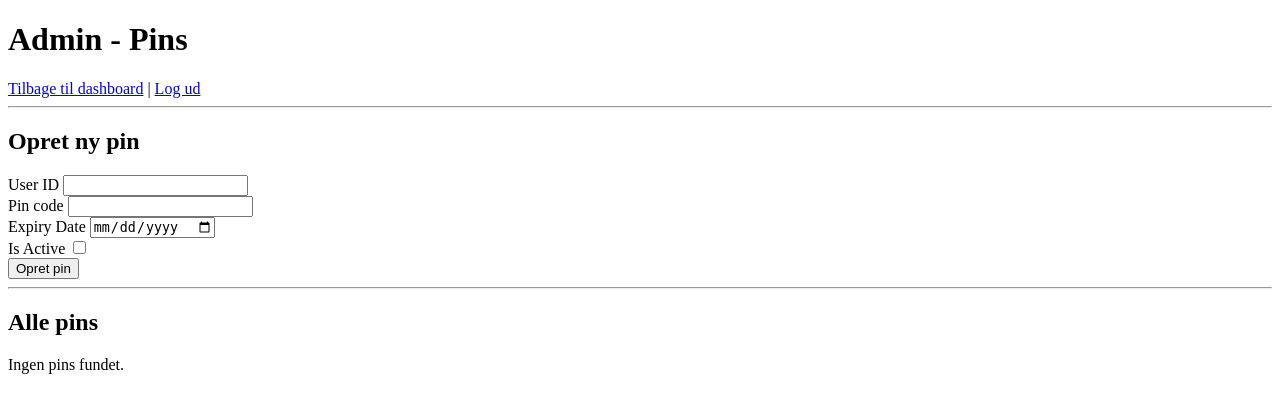
After one commit to Zerraphix/Face-Recognition-Project, a Flask app: page /admin/pins in a window 1280 px wide. The commit adds this page. Shown: the top 413 px of the page. Run offline with Flask 3, Linux system fonts and the light colour scheme; the visitor is signed in with stand-in values (Sample User, id 1); data that the repository does not hold is empty.

Commit message:
Admin Dashboard Pins virker

```diff
--- a/Azure VM Code/app.py
+++ b/Azure VM Code/app.py
@@ -12,6 +12,8 @@ from api.pin_api import api_pin
 
 
 app = Flask(__name__)
+
+app.secret_key = "change_this_secret_key"
 
 API_BASE_URL = "http://127.0.0.1:5000/api"
 
@@ -368,6 +370,86 @@ def admin_delete_log(log_id):
 
     return redirect(url_for("admin_logs"))
 
+# Admin pin routes
+@app.route("/admin/pins")
+@admin_required
+def admin_pins():
+    pins = []
+
+    try:
+        response = requests.get(
+            f"{API_BASE_URL}/pins",
+            timeout=5
+        )
+
+        if response.status_code == 200:
+            pins = response.json()
+        else:
+            flash("Kunne ikke hente pins fra API")
+
+    except requests.exceptions.RequestException:
+        flash("Kunne ikke forbinde til API-serveren")
+
+    return render_template(
+        "admin_pins.html",
+        pins=pins
+    )
+
+
+@app.route("/admin/pins/create", methods=["POST"])
+@admin_required
+def admin_create_pin():
+    user_id = request.form.get("user_id")
+    pin_code = request.form.get("pin_code")
+    expiry_date = request.form.get("expiry_date")
+    is_active = request.form.get("is_active") == "true"
+
+
+    try:
+        data = {
+            "user_id": user_id,
+            "pin_code": pin_code,
+            "expires_at": expiry_date,
+            "is_active": is_active
+        }
+
+
+        response = requests.post(
+            f"{API_BASE_URL}/pins",
+            json=data,
+            timeout=5
+        )
+
+        if response.status_code == 201:
+            flash("Pin blev oprettet")
+        else:
+            flash(f"Pin  kunne ikke oprettes: {response.text}")
+
+    except requests.exceptions.RequestException as e:
+        flash(f"Kunne ikke forbinde til API-serveren: {e}")
+
+    return redirect(url_for("admin_pins"))
+
+
+@app.route("/admin/pins/delete/<int:pin_id>", methods=["POST"])
+@admin_required
+def admin_delete_pin(pin_id):
+    try:
+        response = requests.delete(
+            f"{API_BASE_URL}/pins/{pin_id}",
+            timeout=5
+        )
+
+        if response.status_code == 200:
+            flash("Pin blev slettet")
+        else:
+            flash(f"Pin kunne ikke slettes: {response.text}")
+
+    except requests.exceptions.RequestException:
+        flash("Kunne ikke forbinde til API-serveren")
+
+    return redirect(url_for("admin_pins"))
+
 if __name__ == "__main__":
     create_tables()
     seed_data()
--- /dev/null
+++ b/Azure VM Code/templates/admin_pins.html
@@ -0,0 +1,99 @@
+<!DOCTYPE html>
+<html lang="da">
+
+<head>
+    <meta charset="UTF-8">
+    <title>Admin - Pins</title>
+</head>
+
+<body>
+
+    <h1>Admin - Pins</h1>
+
+    <a href="{{ url_for('dashboard') }}">Tilbage til dashboard</a>
+    |
+    <a href="{{ url_for('logout') }}">Log ud</a>
+
+    <hr>
+
+    {% with messages = get_flashed_messages() %}
+    {% if messages %}
+    {% for message in messages %}
+    <p style="color: green;">{{ message }}</p>
+    {% endfor %}
+    {% endif %}
+    {% endwith %}
+
+    <h2>Opret ny pin</h2>
+
+    <form method="POST" action="{{ url_for('admin_create_pin') }}" enctype="multipart/form-data">
+        <div>
+            <label>User ID</label>
+            <input type="number" name="user_id" required>
+        </div>
+
+        <div>
+            <label>Pin code</label>
+            <input type="number" name="pin_code" required>
+        </div>
+
+        <div>
+            <label>Expiry Date</label>
+            <input type="date" name="expiry_date" required>
+        </div>
+
+        <div>
+            <label>Is Active</label>
+            <input type="checkbox" name="is_active" value="true">
+        </div>
+
+        <button type="submit">Opret pin</button>
+    </form>
+
+    <hr>
+
+    <h2>Alle pins</h2>
+
+    {% if pins %}
+    <table border="1" cellpadding="8">
+        <thead>
+            <tr>
+                <th>ID</th>
+                <th>User ID</th>
+                <th>Pin Code</th>
+                <th>Expiry Date</th>
+                <th>Is Active</th>
+                <th>Handling</th>
+            </tr>
+        </thead>
+
+        <tbody>
+            {% for pin in pins %}
+            <tr>
+                <td>{{ pin["pin_id"] }}</td>
+                <td>{{ pin["user_id"] }}</td>
+                {% if pin["pin_code_hash"] %}
+                <td style="color: green;">Yes</td>
+                {% else %}
+                <td style="color: red;">No</td>
+                {% endif %}
+                <td>{{ pin["expires_at"] }}</td>
+                <td>{{ pin["is_active"] }}</td>
+                <td>
+                    <form method="POST" action="{{ url_for('admin_delete_pin', pin_id=pin['pin_id']) }}">
+                        <button type="submit" onclick="return confirm('Er du sikker på at du vil slette denne pin?')">
+                            Slet
+                        </button>
+                    </form>
+                </td>
+            </tr>
+            {% endfor %}
+        </tbody>
+    </table>
+    {% else %}
+    <p>Ingen pins fundet.</p>
+    {% endif %}
+
+</body>
+
+</html>
--- a/Azure VM Code/templates/dashboard.html
+++ b/Azure VM Code/templates/dashboard.html
@@ -44,6 +44,7 @@
 
     <a href="{{ url_for('admin_users') }}">Administrer users</a>
     <a href="{{ url_for('admin_logs') }}">Administrer logs</a>
+    <a href="{{ url_for('admin_pins') }}">Administrer pins</a>
 
 {% else %}
     <h2>Ikke admin</h2>
```
